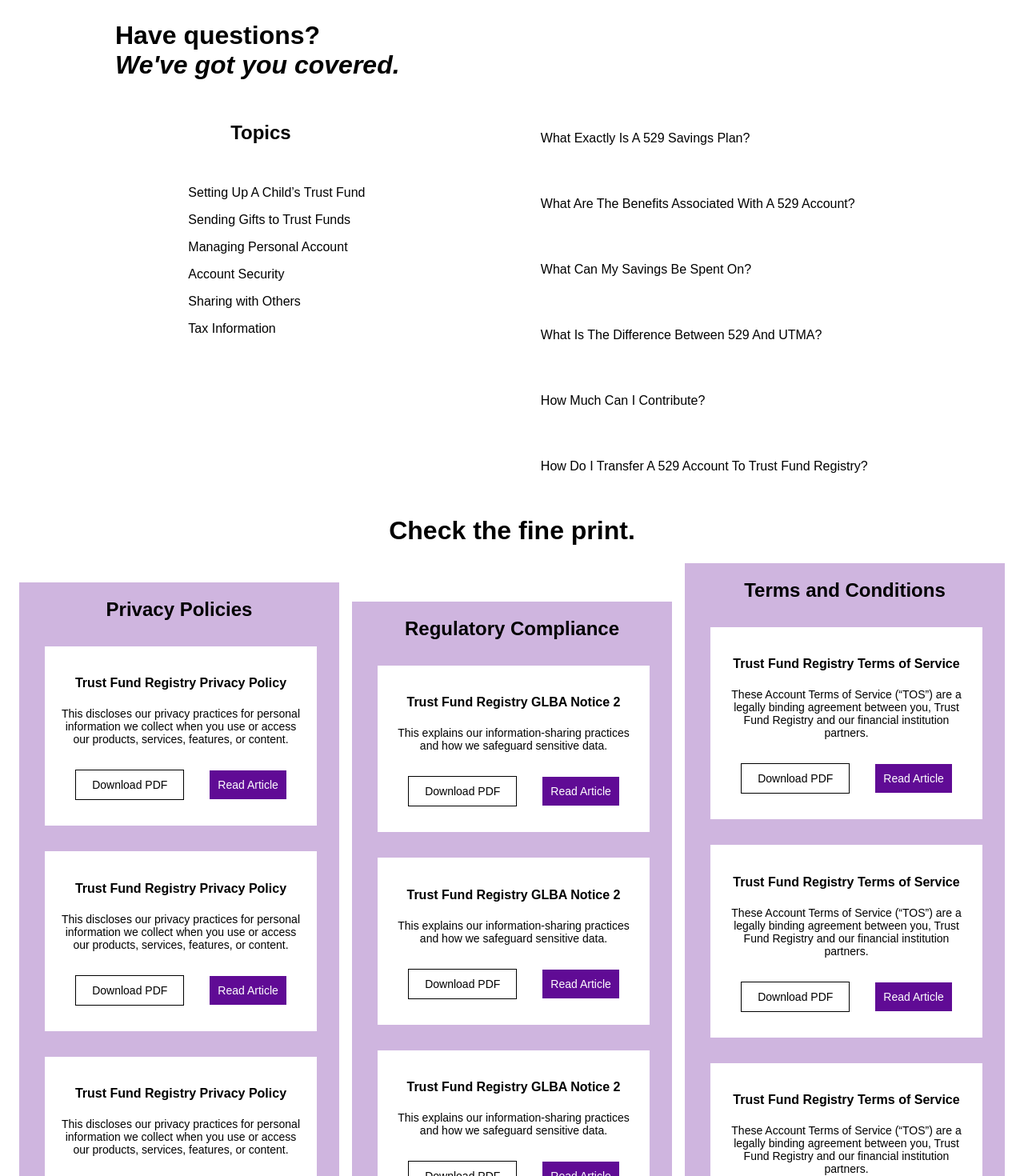
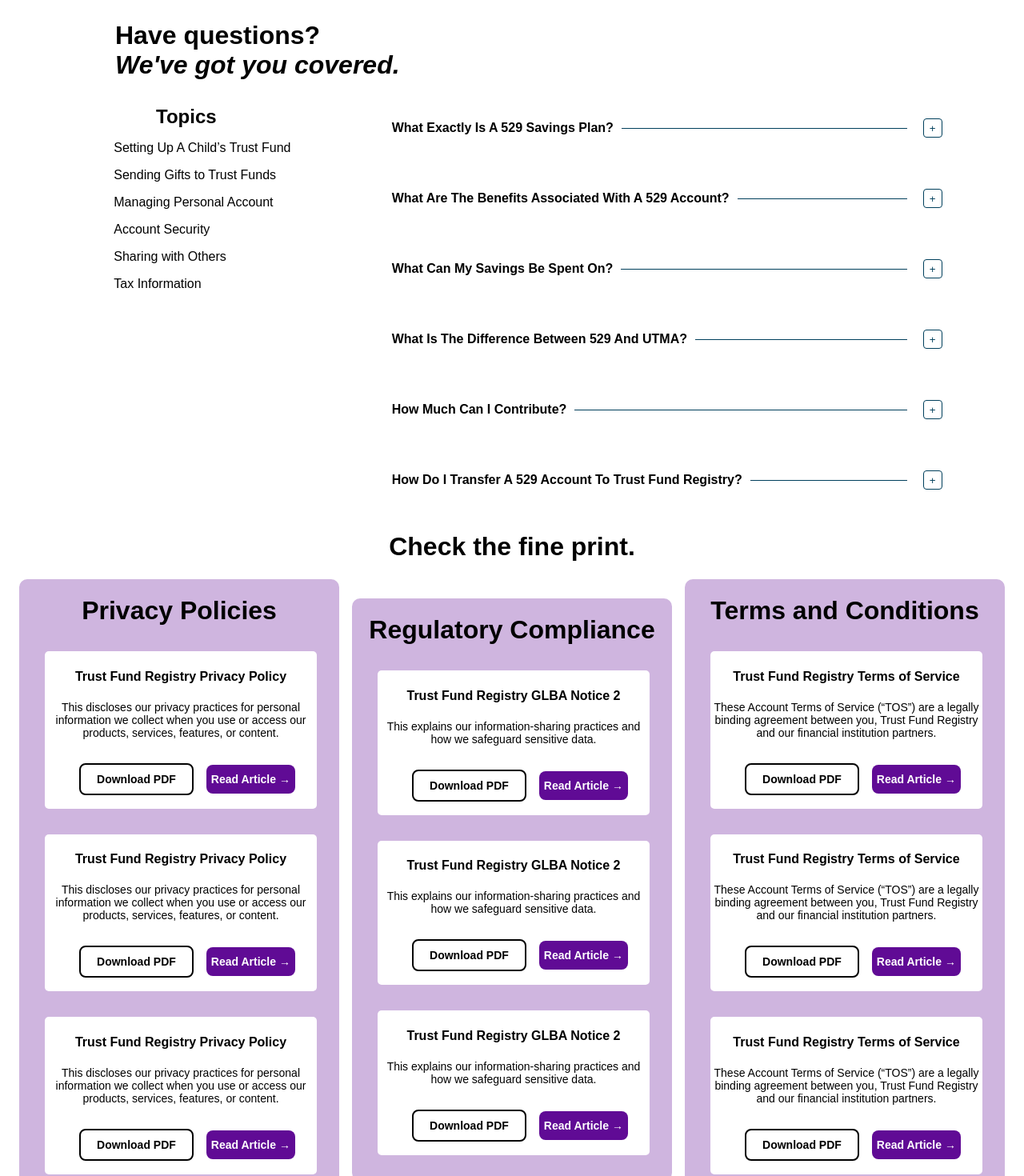
Before and after one commit to Runwei-Hesham/FAQ-Page, a React (Create React App) app in the folder faq/: page / in a window 1280 px wide. Shown: the part 120-1590 px from the top of the page at 80% size. Built offline with nearby package versions, Linux system fonts and the light colour scheme.

Commit message:
FIX: Added buttons to FAQ, styling

```diff
--- a/faq/src/components/Faq.jsx
+++ b/faq/src/components/Faq.jsx
@@ -12,13 +12,13 @@ function Faq() {
     <div className=".center-column">
       <div className="center-padding">
         <div className="faq-text">
-          <h1 >Have questions?</h1>
+          <h1>Have questions?</h1>
           <h1 style={{ fontStyle: "italic" }}>We've got you covered.</h1>
         </div>
         <div className="faqs">
           <div className="topic">
-            <h2>Topics</h2>
-            <ul>
+            <h2 style={{ margin: 0 }}>Topics</h2>
+            <ul style={{ margin: 0 }}>
               <p>Setting Up A Child’s Trust Fund</p>
               <p>Sending Gifts to Trust Funds</p>
               <p>Managing Personal Account</p>
@@ -28,13 +28,37 @@ function Faq() {
             </ul>
           </div>
           <div className="questions">
-            <ul>
-              <p>What Exactly Is A 529 Savings Plan?</p>
-              <p>What Are The Benefits Associated With A 529 Account?</p>
-              <p>What Can My Savings Be Spent On?</p>
-              <p>What Is The Difference Between 529 And UTMA?</p>
-              <p>How Much Can I Contribute?</p>
-              <p>How Do I Transfer A 529 Account To Trust Fund Registry? </p>
+            <ul style={{ marginTop: 0 }}>
+              <p>
+                What Exactly Is A 529 Savings Plan?
+                <div className="question-line"> </div>
+                <button>+</button>
+              </p>
+
+              <p>
+                What Are The Benefits Associated With A 529 Account?
+                <div className="question-line"> </div>
+                <button>+</button>
+              </p>
+              <p>
+                What Can My Savings Be Spent On?
+                <div className="question-line"> </div>
+                <button>+</button>
+              </p>
+              <p>
+                What Is The Difference Between 529 And UTMA?
+                <div className="question-line"> </div>
+                <button>+</button>
+              </p>
+              <p>
+                How Much Can I Contribute?<div className="question-line"> </div>
+                <button>+</button>
+              </p>
+              <p>
+                How Do I Transfer A 529 Account To Trust Fund Registry?{" "}
+                <div className="question-line"> </div>
+                <button>+</button>
+              </p>
             </ul>
           </div>
         </div>
@@ -43,16 +67,18 @@ function Faq() {
         </div>
         <div className="center-rectangles">
           <div className="rectangle">
-            <h2>Privacy Policies</h2>
+            <h1>Privacy Policies</h1>
             <div className="white-rectangle">
               <h4>Trust Fund Registry Privacy Policy</h4>
               <p>
                 This discloses our privacy practices for personal information we
                 collect when you use or access our products, services, features,
                 or content.
-              </p>
-              <button className="white-button">Download PDF</button>
-              <button className="purple-button">Read Article</button>
+              </p>{" "}
+              <div className="button-container">
+                <button className="white-button" value="download">Download PDF</button>
+                <button className="purple-button">Read Article &rarr;</button>
+              </div>
             </div>
             <div className="white-rectangle">
               <h4>Trust Fund Registry Privacy Policy</h4>
@@ -60,9 +86,11 @@ function Faq() {
                 This discloses our privacy practices for personal information we
                 collect when you use or access our products, services, features,
                 or content.
-              </p>
+              </p>{" "}
+              <div className="button-container">
                 <button className="white-button">Download PDF</button>
-              <button className="purple-button">Read Article</button>
+                <button className="purple-button">Read Article &rarr;</button>
+              </div>
             </div>
             <div className="white-rectangle">
               <h4>Trust Fund Registry Privacy Policy</h4>
@@ -70,21 +98,25 @@ function Faq() {
                 This discloses our privacy practices for personal information we
                 collect when you use or access our products, services, features,
                 or content.
-              </p>
+              </p>{" "}
+              <div className="button-container">
                 <button className="white-button">Download PDF</button>
-              <button className="purple-button">Read Article</button>
+                <button className="purple-button">Read Article &rarr;</button>
+              </div>
             </div>
           </div>
           <div className="rectangle">
-            <h2>Regulatory Compliance</h2>
+            <h1>Regulatory Compliance</h1>
             <div className="white-rectangle">
               <h4>Trust Fund Registry GLBA Notice 2</h4>
               <p>
                 This explains our information-sharing practices and how we
                 safeguard sensitive data.
               </p>
+              <div className="button-container">
                 <button className="white-button">Download PDF</button>
-              <button className="purple-button">Read Article</button>
+                <button className="purple-button">Read Article &rarr;</button>
+              </div>
             </div>
             <div className="white-rectangle">
               <h4>Trust Fund Registry GLBA Notice 2</h4>
@@ -92,8 +124,10 @@ function Faq() {
                 This explains our information-sharing practices and how we
                 safeguard sensitive data.
               </p>
+              <div className="button-container">
                 <button className="white-button">Download PDF</button>
-              <button className="purple-button">Read Article</button>
+                <button className="purple-button">Read Article &rarr;</button>
+              </div>
             </div>
             <div className="white-rectangle">
               <h4>Trust Fund Registry GLBA Notice 2</h4>
@@ -101,12 +135,14 @@ function Faq() {
                 This explains our information-sharing practices and how we
                 safeguard sensitive data.
               </p>
+              <div className="button-container">
                 <button className="white-button">Download PDF</button>
-              <button className="purple-button">Read Article</button>
+                <button className="purple-button">Read Article &rarr;</button>
+              </div>
             </div>
           </div>
           <div className="rectangle">
-            <h2>Terms and Conditions</h2>
+            <h1>Terms and Conditions</h1>
             <div className="white-rectangle">
               <h4>Trust Fund Registry Terms of Service</h4>
               <p>
@@ -114,8 +150,10 @@ function Faq() {
                 agreement between you, Trust Fund Registry and our financial
                 institution partners.
               </p>
+              <div className="button-container">
                 <button className="white-button">Download PDF</button>
-              <button className="purple-button">Read Article</button>
+                <button className="purple-button">Read Article &rarr;</button>
+              </div>
             </div>
             <div className="white-rectangle">
               <h4>Trust Fund Registry Terms of Service</h4>
@@ -124,8 +162,10 @@ function Faq() {
                 agreement between you, Trust Fund Registry and our financial
                 institution partners.
               </p>
+              <div className="button-container">
                 <button className="white-button">Download PDF</button>
-              <button className="purple-button">Read Article</button>
+                <button className="purple-button">Read Article &rarr;</button>
+              </div>
             </div>
             <div className="white-rectangle">
               <h4>Trust Fund Registry Terms of Service</h4>
@@ -134,14 +174,16 @@ function Faq() {
                 agreement between you, Trust Fund Registry and our financial
                 institution partners.
               </p>
+              <div className="button-container">
                 <button className="white-button">Download PDF</button>
-              <button className="purple-button">Read Article</button>
+                <button className="purple-button">Read Article &rarr;</button>
+              </div>
             </div>
           </div>
         </div>
 
         <div className="center margin1">
-          <h1 style={{ margin: 0, fontSize: "50px" }}>
+          <h1 style={{ margin: 0, fontSize: "50px", textalign: "center" }}>
             20,000+ families and children <br /> are investing with us.
           </h1>
         </div>
@@ -181,9 +223,7 @@ function Faq() {
             <p>Help Center</p>
           </ul>
           <ul>
-            <h4>
-              TrustFund <i>Registry™</i>
-            </h4>
+            <h4>TrustFund Registry™</h4>
           </ul>
           <ul>
             <p>Education</p>
@@ -196,7 +236,7 @@ function Faq() {
           <div className="image-container">
             <img src={logo} alt="Social media links"></img>
           </div>
-          <p>© 2010 — 2023 Privacy — Terms</p>
+          <p>© 2010 — 2023 &nbsp;&nbsp;&nbsp; Privacy — Terms</p>
           <p>
             TrustFundRegistry is the tradename of TrustFundRegistry LLC, an
             SEC-registered investment adviser. Our internet-based investment
@@ -222,6 +262,20 @@ function Faq() {
       </div>
     </div>
   );
+
+  const downloadTxtFile = () => {
+    // text content
+    const texts = ["line 1", "line 2", "line 3"]
+// file object
+    const file = new Blob(texts, {type: 'text/plain'});
+// anchor link
+    const element = document.createElement("a");
+    element.href = URL.createObjectURL(file);
+    element.download = "100ideas-" + Date.now() + ".txt";
+// simulate link click
+    document.body.appendChild(element); // Required for this to work in FireFox
+    element.click();
+}
 }
 
 export default Faq;
--- a/faq/src/components/NavBar.jsx
+++ b/faq/src/components/NavBar.jsx
@@ -5,7 +5,7 @@ function Navbar() {
   return (
     <nav className="nav">
       <div className="site-title">
-        <img src={trustfundregistrylogo}></img>TrustFund  <i>Registry™</i>
+        <img src={trustfundregistrylogo}></img>TrustFundRegistry™
       </div>
       <ul>
         <button>ABOUT US</button>
--- a/faq/src/css/faq.css
+++ b/faq/src/css/faq.css
@@ -90,38 +90,57 @@ body {
   height: auto;
   background-color: #600b954d;
   text-align: center;
+  border-radius: 10px;
 }
 
 .white-rectangle {
   width: 340px;
   height: auto;
   background-color: #ffffff;
-  padding: 1rem;
+  padding: 1px;
   margin: 2rem;
+  border-radius: 5px;
+}
+
+.white-rectangle button{
+
+}
+
+.button-container{
+  display: flex;
+  flex-direction: row;
+  justify-content: center;
+  align-items: center;
 }
 
 .white-button {
   background-color: #ffffff;
   color: #000000;
-  border: 1px solid #000000;
+  border: 2px solid #000000;
   padding: 10px 20px;
   text-decoration: none;
   display: inline-block;
   font-size: 14px;
   cursor: pointer;
   margin: 1rem;
+  border-radius: 8px;
+  font-weight: bold;
 }
 
 .purple-button {
   background-color: #600b95;
   color: #ffffff;
   border: none;
-  padding: 10px 10px;
+  padding-top: 10px;
+  padding-bottom: 10px;
   text-decoration: none;
   display: inline-block;
   font-size: 14px;
   cursor: pointer;
-  margin: 1rem;
+  margin: 0rem;
+  border-radius: 8px;
+  font-weight: bold;
+  height: fit-content;
 }
 
 .white-rectangle p {
@@ -136,7 +155,7 @@ body {
 .footer {
   width: auto;
   height: 800px;
-  background-color: #c4c4c4;
+  background-color: #F2F5F7;
   margin: 0;
   padding: 3rem;
   /* text-align: center; */
@@ -245,4 +264,27 @@ body {
 .questions p{
   display: flex;
   flex-direction: row;
+  align-items: center;
+  gap: 10px;
+  width: 43rem;
+  font-weight: bold;
 }
+.questions button{
+  display: flex;
+  align-items: center;
+  justify-content: center;
+  width: 24px;
+  height: 24px;
+  border: 1px solid #003f5c; /* Use the desired color */
+  border-radius: 4px; /* Adjust as needed */
+  background-color: transparent;
+  color: #003f5c; /* Use the desired color */
+}
+
+.question-line {
+  flex-grow: 1;
+  height: 1px;
+  background-color: #003f5c; /* Use the desired color */
+  margin-right: 10px; /* Adjust spacing as needed */
+  border: 2px;
+}
--- a/faq/src/css/styles.css
+++ b/faq/src/css/styles.css
@@ -71,7 +71,7 @@
 
 .auth-buttons button {
   border: none;
-  padding: 10px 20px;
+  padding: 10px 10px;
   text-align: center;
   text-decoration: none;
   display: inline-block;
```
Lines whose indentation alone changed are shown as unchanged.
